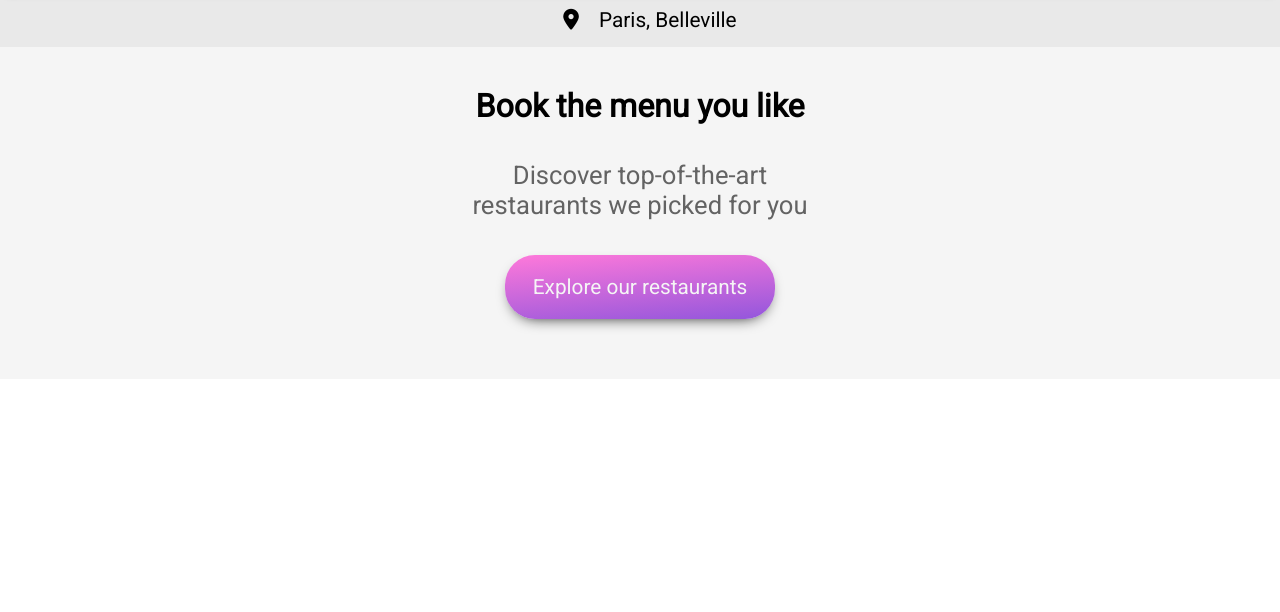
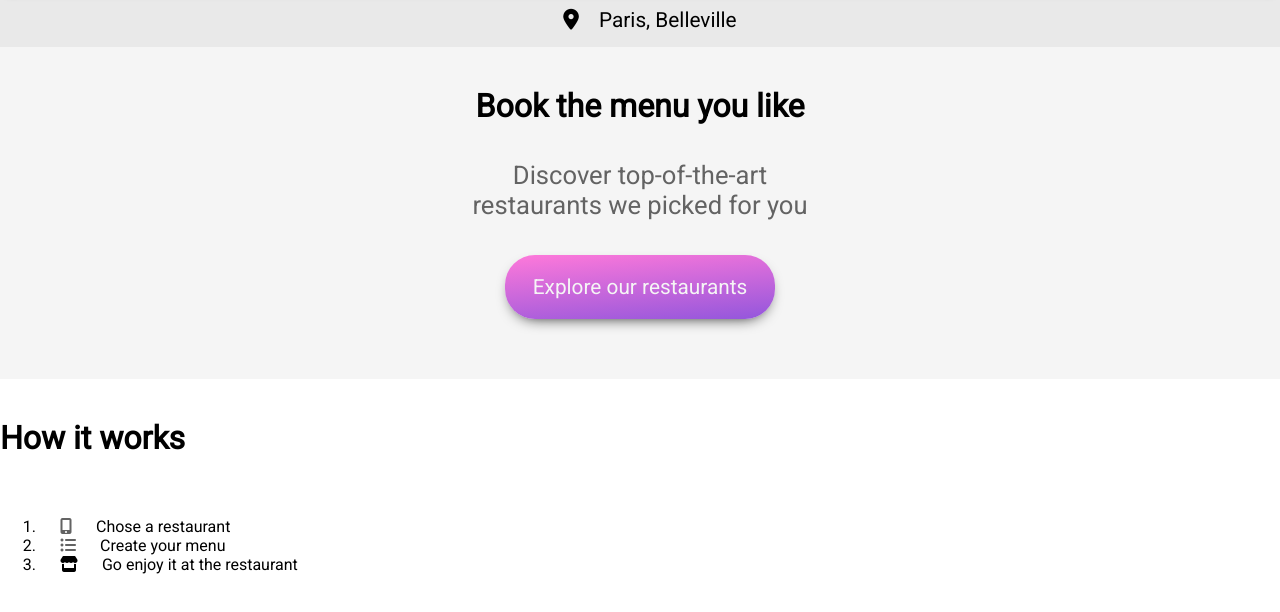
Before and after one commit to rigelnt/Project2-Tortoioli, a website: page index.html in a window 1280 px wide. Shown: the part 78-690 px from the top of the page. Drawn offline with Linux system fonts and the light colour scheme; a web font is replaced by a local one.

Commit message:
how it works html made

```diff
--- a/index.html
+++ b/index.html
@@ -35,6 +35,27 @@
         <a href="#" class="button text">Explore our restaurants</a>
     </section>
 
+    <section>
+        <h2 class="spacing text-title">How it works</h2>
+
+        <ol class="how-work">
+            <li>
+                <i class="fa-solid fa-mobile-screen-button dark-gray spacing-icon"></i>
+                Chose a restaurant
+            </li>
+            <li>
+                <i class="fa-sharp fa-solid fa-list-ul dark-gray spacing-icon"></i>
+                Create your menu
+            </li>
+            <li>
+                <i class="fa-solid fa-store color-primary spacing-icon"></i>
+                Go enjoy it at the restaurant
+            </li>
+        </ol>
+
+    </section>
+
+
 
 
 
```
